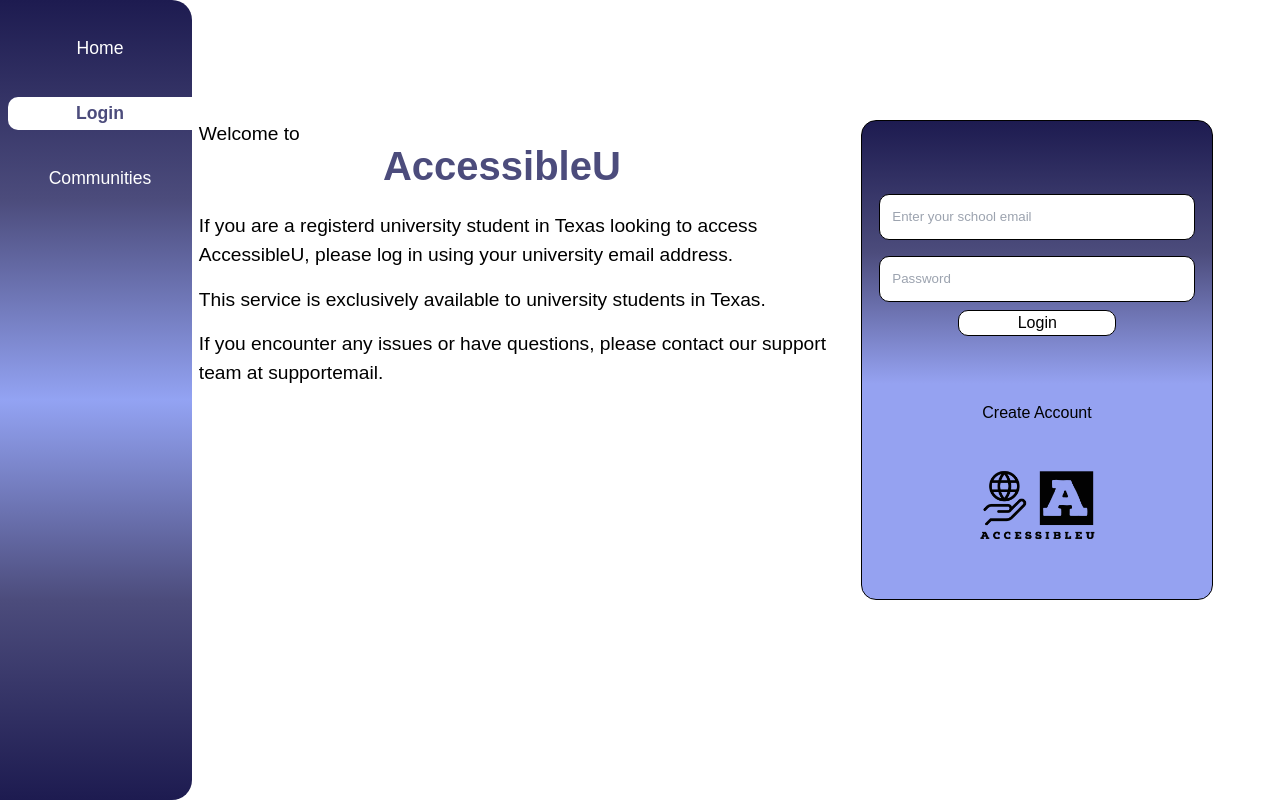
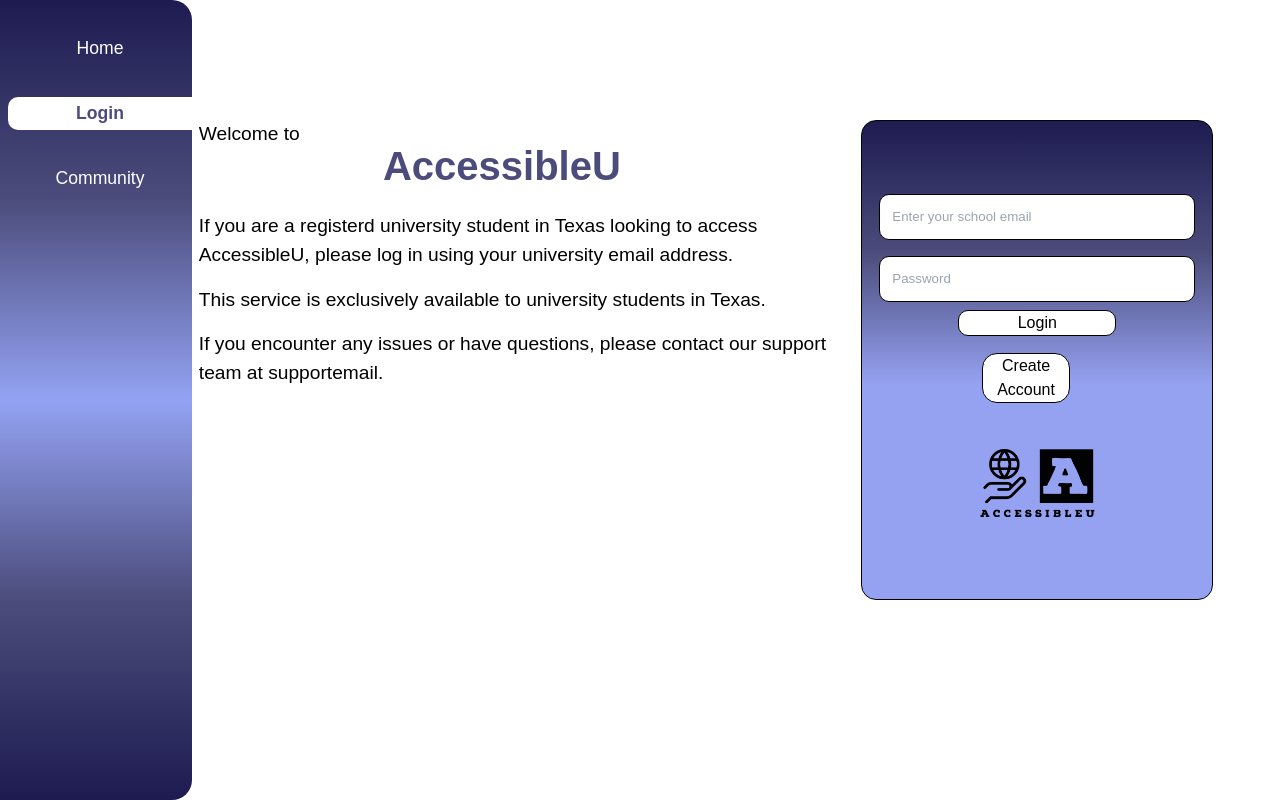
Before and after one commit to MichaelCut24/Wicked-Lieutenants-Work-Space, a React (Create React App) app in the folder accessibleu/: page /login in a window 1280 px wide. Shown: the top 800 px of the page. Built offline with nearby package versions, Linux system fonts and the light colour scheme; the HTML template or start-up script is replaced by a standard one.

Commit message:
Popup update
Condensed the popup code.
Sent changes to Popup.js file.
Added class name "Pop-B" to create account Popup.

```diff
--- a/accessibleu/src/App.js
+++ b/accessibleu/src/App.js
@@ -14,7 +14,7 @@ function App() {
           <nav> {/* Navigation Bar component */}
             <NavLink to="main">Home</NavLink>
             <NavLink to="login">Login</NavLink>
-            <NavLink to="/">Communities</NavLink>
+            <NavLink to="/">Community</NavLink>
           </nav>
 
         <main>
--- a/accessibleu/src/pages/Community.js
+++ b/accessibleu/src/pages/Community.js
@@ -5,7 +5,7 @@
 // convert tailwind into Home.css if Danny has not done it (he will eventually). Or yall can just delete everything
 // and start over.
 
-import "./Community.css"
+import "./Community.css";
 
 function Community(){
   return (
--- a/accessibleu/src/pages/Login.js
+++ b/accessibleu/src/pages/Login.js
@@ -35,16 +35,15 @@ function Login() {
                             <input type="password" placeholder="Password" name="password" required/>
                             <center><button type="submit">Login</button> </center>
                         </div>
+                    </form>
+
                         {/* This is for the Create Account Popup. */}
                         <div className="Popup-Button">
-                            <br/><br/>
-                            <button onClick={() => setButtonPopup(true)}>Create Account</button>
+                            <center></center><button className="Pop-B" onClick={() => setButtonPopup(true)}>Create Account </button>
                             <Popup trigger={buttonPopup} setTrigger={setButtonPopup}>
-                            <h1>Create Account Popup</h1>
-                            <p>Account creation lines will go here.</p>
                             </Popup>
                         </div>
-                    </form>
+
                     <center><img src='./AccessibleU-logos.jpeg' alt="logo"/></center>
                 </div>
             </div>
--- a/accessibleu/src/pages/Popup.css
+++ b/accessibleu/src/pages/Popup.css
@@ -1,3 +1,29 @@
+.Pop-B {
+    background-color: white;
+    width: 25%;
+    color: black;
+    border: 1px solid black;
+    border-radius: 15px;
+    cursor: pointer;
+}
+
+
+button {
+    background-color: white;
+    width: 25%;
+    color: black;
+    border: 1px solid black;
+    border-radius: 15px;
+    cursor: pointer;
+}
+
+.Pop-B:hover {
+    background-color: green;
+    color: white;
+}
+
+
+
 .popup {
     position: fixed;
     top: 0;
@@ -23,3 +49,32 @@
     top: 16px;
     right: 16px;
 }
+
+
+.close-btn {
+    background-color: yellow;
+    color: black;
+    width: 15%;
+    border: 1px solid black;
+    border-radius: 15px;
+    cursor: pointer;
+}
+
+.close-btn:hover {
+    background-color: rgb(255, 0, 191);
+    color: white;
+}
+
+.popup-create {
+    background-color: red;
+    color: white;
+    width: 20%;
+    border: 1px solid black;
+    border-radius: 15px;
+    cursor: pointer;
+}
+
+.popup-create:hover {
+    background-color: rgb(0, 238, 255);
+    color: black;
+}
--- a/accessibleu/src/pages/Popup.js
+++ b/accessibleu/src/pages/Popup.js
@@ -4,8 +4,15 @@ function Popup(props) {
     return (props.trigger) ? (
       <div className="popup">
           <div className="popup-inner">
-              <button className="close-btn" onClick={() => props.setTrigger(false)}>close</button>
-              { props.children }
+            <button className="close-btn" onClick={() => props.setTrigger(false)}>close</button>
+            { props.children }
+            <br></br>
+            <input type="text" placeholder="Enter your first name" name="firstname" required/>
+            <input type="text" placeholder="Enter your last name" name="lastname" required/>
+            <input type="text" placeholder="Enter your Username" name="Username" required/>
+            <input type="text" placeholder="Enter your school email" name="username" required/>
+            <input type="password" placeholder="Password" name="password" required/>
+            <center><button className="popup-create">Create</button></center>
           </div>
       </div>
     ) : "";
```
